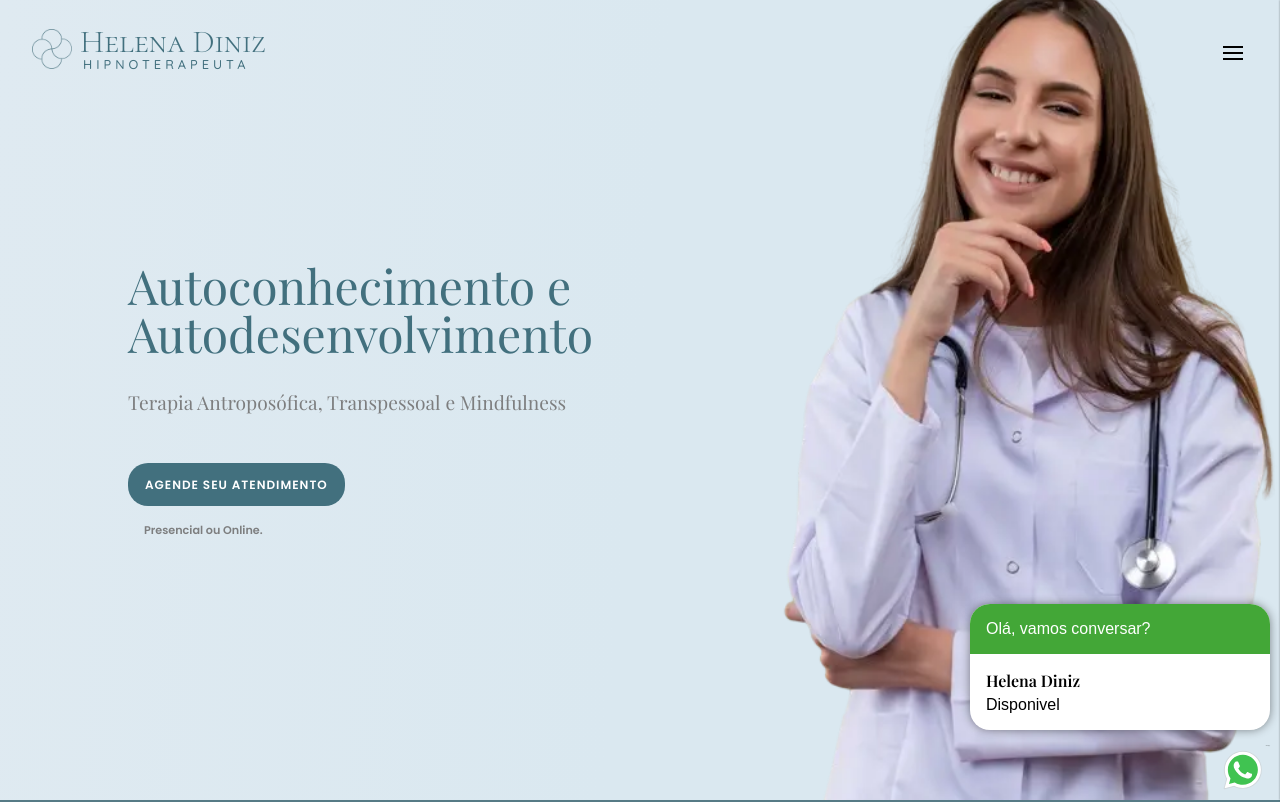
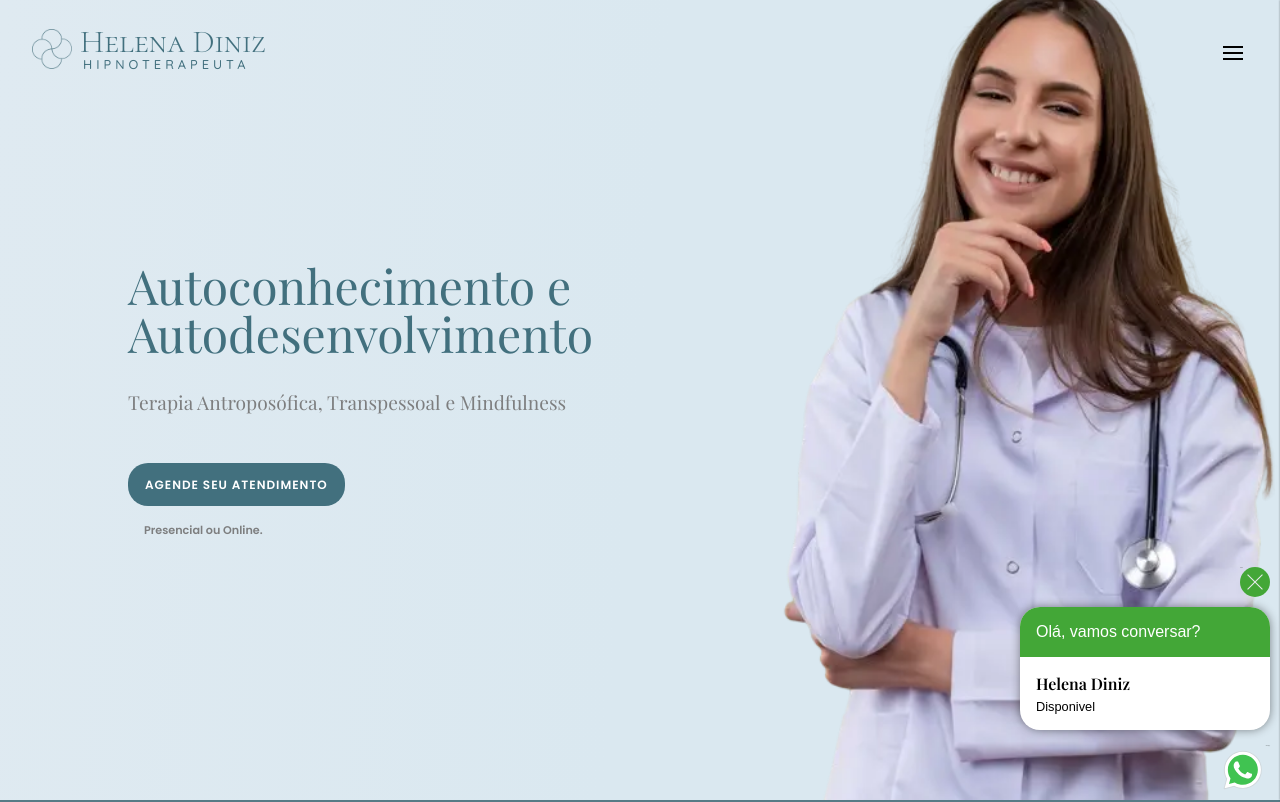
Before and after one commit to rlxmts/helena-diniz-react, a React (Create React App) app: page / in a window 1280 px wide. Shown: the top 802 px of the page. Built offline with nearby package versions, Linux system fonts and the light colour scheme.

Commit message:
:dizzy: Add botao fechar pouup wpp

```diff
--- a/src/components/common/caixaWpp/index.js
+++ b/src/components/common/caixaWpp/index.js
@@ -3,13 +3,35 @@ import styled from "styled-components";
 
 const Div = styled.div`
     position: fixed;
+    z-index: 999;
     bottom: -100%;
     right: 10px;
     background-color: #FFFFFF;
     border-radius: 20px;
     box-shadow: 0px 0px 10px #00000070;
-    width: 300px;
+    width: 250px;
     transition: 1s;
+
+    .container-wpp{
+        position: relative;
+
+        .bt-fechar{
+            width: 30px;
+            height: 30px;
+            background-color:#43a737;
+            background-image: url('./img/fechar.svg');
+            background-size: 30px;
+            background-position: center;
+            background-repeat: no-repeat;
+            display: block;
+            position: absolute;
+            top: -40px;
+            right:0;
+            font-size: 1px;
+            border-radius:50%;
+            cursor:pointer;
+        }
+    }
 
     span{
         display:block;
@@ -36,6 +58,7 @@ const Div = styled.div`
         .status{
             font-family: "Arial", sans-serif;
             font-weight: 300;
+            font-size: .8rem;
             margin-top: 5px;
         }
     }
@@ -55,8 +78,14 @@ const CaixaWpp = ()=> {
         return() => clearTimeout(tempo);
     }, [])
 
+    const fecharCaixinha = ()=>{
+        caixa.current.style.bottom = '-100%';
+    }
+
     return(
         <Div ref={caixa}>
+            <div className="container-wpp">
+                <span className="bt-fechar" onClick={fecharCaixinha}>Fechar</span>
                 <a
                 href="https://wa.me/351931662209"
                 rel="noreferrer noopener"
@@ -72,6 +101,7 @@ const CaixaWpp = ()=> {
                         <span className="status">Disponivel</span>
                     </div>
                 </a>
+            </div>
         </Div>
     )
 }
```
Also changed, not shown: public/img/fechar.svg (added). Lines whose indentation alone changed are shown as unchanged.
